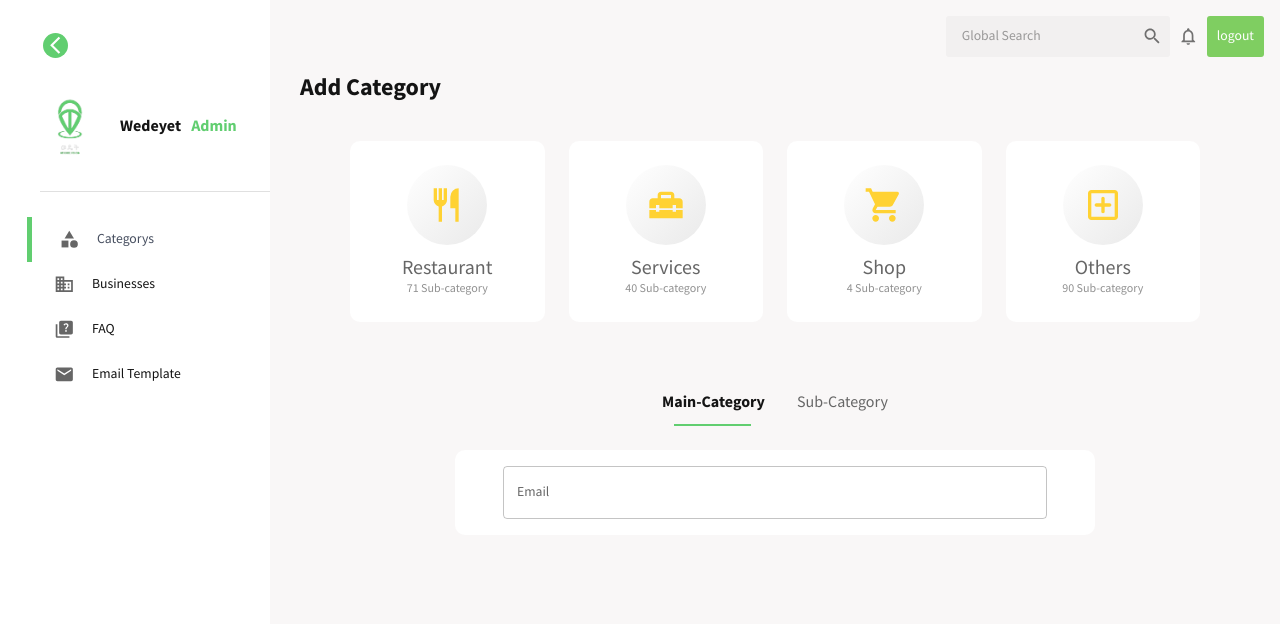
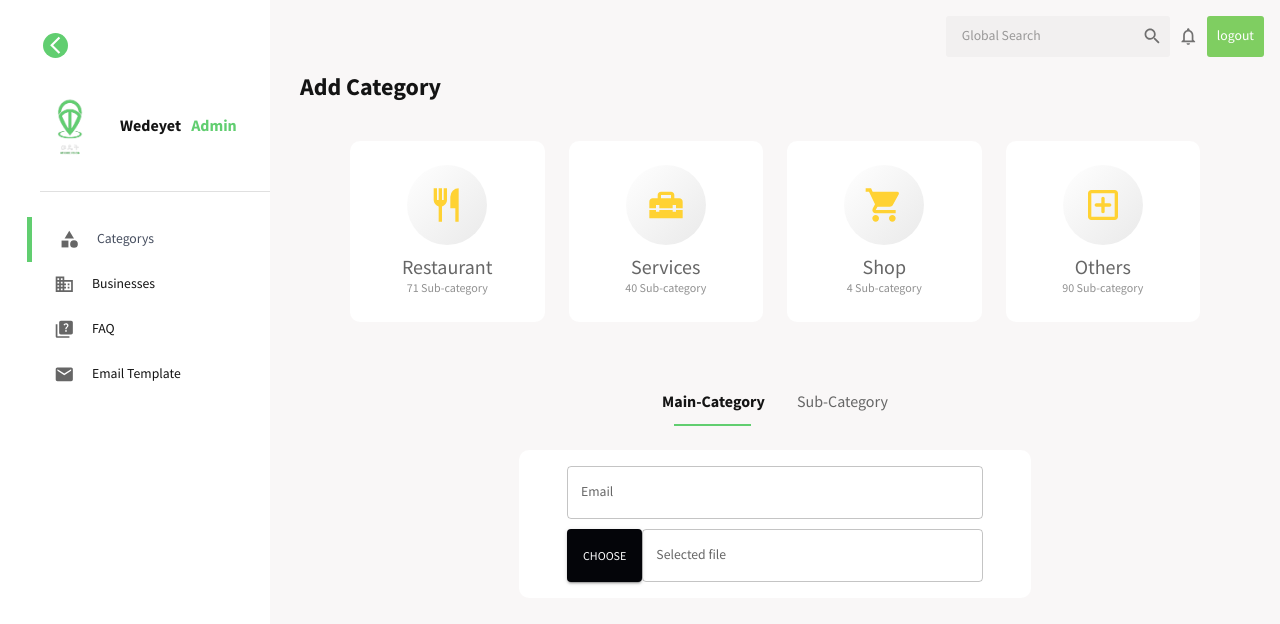
Before and after one commit to abrhamtafere/Wedeyet-admin-front, a React (Create React App) app: page / in a window 1280 px wide. Shown: the top 624 px of the page. Built offline with nearby package versions, Linux system fonts and the light colour scheme.

Commit message:
main category

```diff
--- /dev/null
+++ b/src/components/Category/MainCategory/FileChooserButton.js
@@ -0,0 +1,20 @@
+import React from 'react'
+import { Box,TextField, Button, useTheme } from "@mui/material";
+export function FileChooserButton(props) {
+    const [fileName, setFileName] = React.useState('');
+
+    const handleFileChange = (event) => {
+      setFileName(event.target.files[0].name);
+    };
+
+    return (
+      <div style={{ display: 'flex',marginTop:"10px" }}>
+        <Button variant="contained" color="primary" onClick={() => props.inputRef.current.click()}>
+          Choose
+        </Button>
+        <TextField value={fileName} label="Selected file" style={{ flexGrow: 1 }} />
+        <input type="file" onChange={handleFileChange} style={{ display: 'none' }} ref={props.inputRef} />
+
+      </div>
+    );
+  }
--- a/src/components/Category/MainCategory/MainCategory.js
+++ b/src/components/Category/MainCategory/MainCategory.js
@@ -1,12 +1,14 @@
 import React from 'react'
 import { tokens } from "../../../theme";
 import { Box,TextField, useMediaQuery, useTheme } from "@mui/material";
+import { FileChooserButton } from './FileChooserButton';
 function MainCategory() {
   const isNonMobile = useMediaQuery("(min-width:600px)");
   const theme = useTheme();
   const colors = tokens(theme.palette.mode);
+  const fileInputRef = React.useRef(null);
   return (
-    <Box  borderRadius="10px" bgcolor="white" width="50vw" padding=" 1rem 3rem">
+    <Box  borderRadius="10px" bgcolor="white" width="40vw" padding=" 1rem 3rem">
     <Box
     display="grid"
     gap="30px"
@@ -15,7 +17,6 @@ function MainCategory() {
   >
     <TextField
      fullWidth
-
       label="Email"
       id="outlined-search"
       type="search"
@@ -25,7 +26,7 @@ function MainCategory() {
 
         },width: "100%",
       },
-      "& .MuiOutlinedInput-root:Mui-focused": {
+      "& .MuiOutlinedInput-root:focus": {
         "& > fieldset": {
           borderColor: colors.greenAccent[400]
 
@@ -43,6 +44,8 @@ function MainCategory() {
       // sx={{ gridColumn: "span 4" }}
     />
     </Box>
+
+   <FileChooserButton inputRef={fileInputRef} />
   </Box>
   )
 }
```
